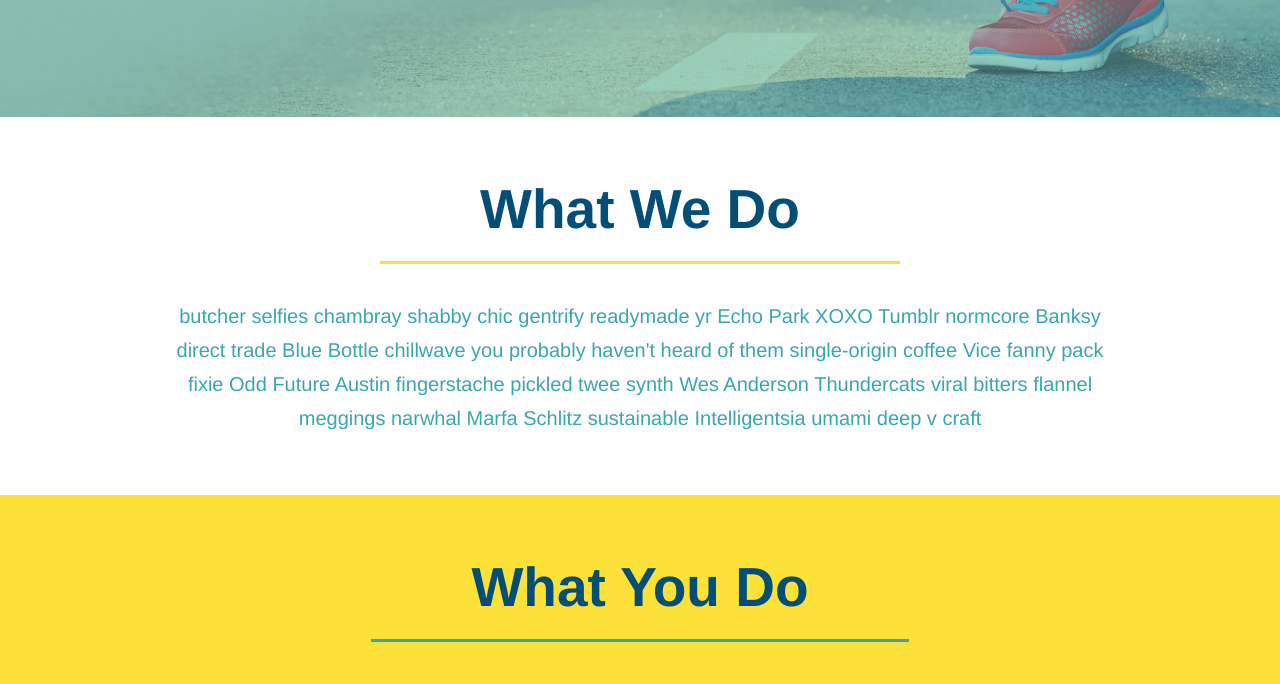
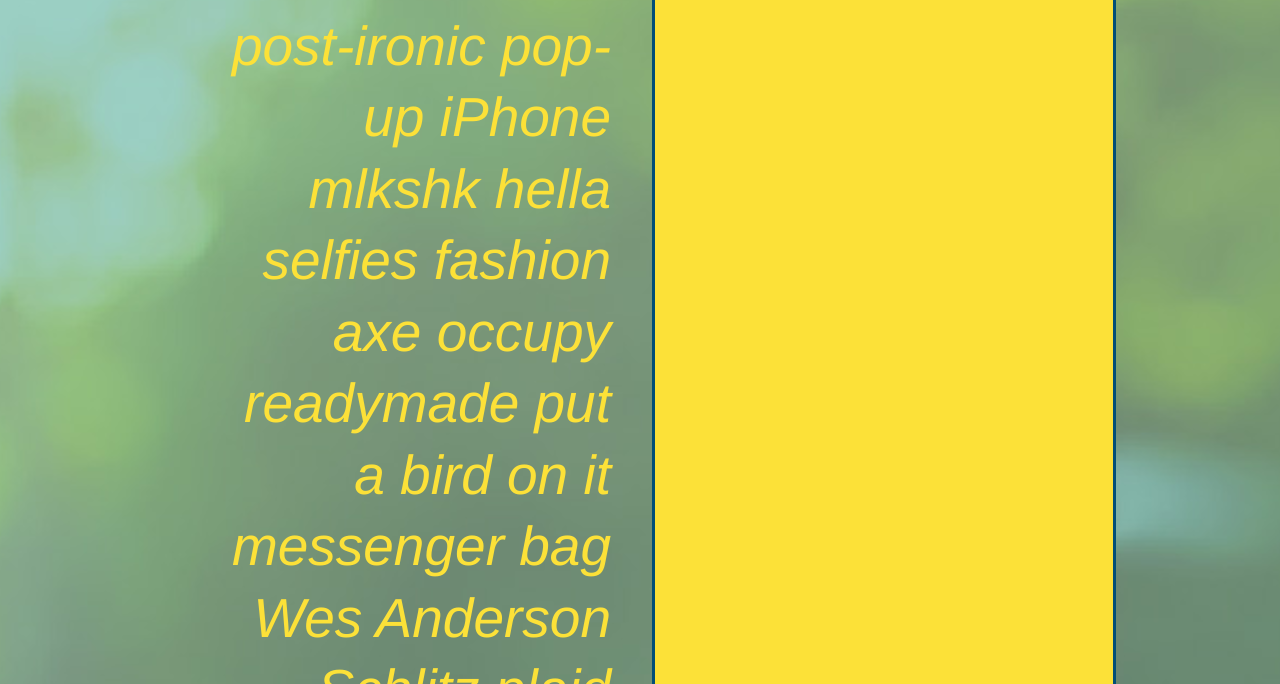
Before and after one commit to Kyler-Mclachlan/run-buddy, a plain HTML site: page assets/images/2.1/index.html in a window 1280 px wide. Shown: the part 565-1249 px from the top of the page. Drawn offline with Linux system fonts and the light colour scheme.

Commit message:
add flexbo to the hero

```diff
--- a/assets/images/2.1/assets/css/style.css
+++ b/assets/images/2.1/assets/css/style.css
@@ -59,17 +59,18 @@
   background: #fce138;
   padding: 40px 35px;
   width: 100%;
+  display: flex;
+  justify-content: space-between;
+  flex-wrap: wrap;
 }
 
 footer h2 {
-  display: inline;
   color: #024e76;
   font-size: 30px;
   margin: 0;
 }
 
 footer div {
-  float: right;
   line-height: 1.5;
   text-align: right;
 }
@@ -89,19 +90,33 @@
   background-image: url('../images/hero-bg.jpg');
   background-size: cover;
   background-position: center;
-  position: relative;
-  height: 600px;
+  display: flex;
+  justify-content: center;
+  flex-wrap: wrap;
+}
+
+.hero-cta {
+  width: 35%;
+  text-align: right;
+  margin: 3.5%;
+  color: #fff;
+  font-size: 18px;
+  line-height: 1.3;
+}
+
+.hero-cta {
+  font-style: italic;
+  font-size: 55px;
+  color: #fce138;
 }
 
 .hero-form {
   border: 3px solid #024e76;
   background-color: #fce138;
   padding: 20px;
-  width: 500px;
   color: #024e76;
-  position: absolute;
-  bottom: 120px;
-  right: 140px;
+  width: 40%;
+  margin: 3.5;
 }
 
 .hero-form h3 {
```
